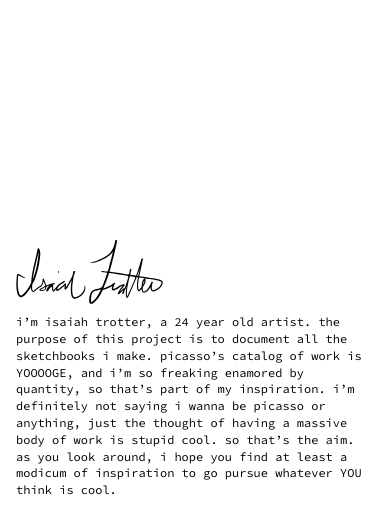
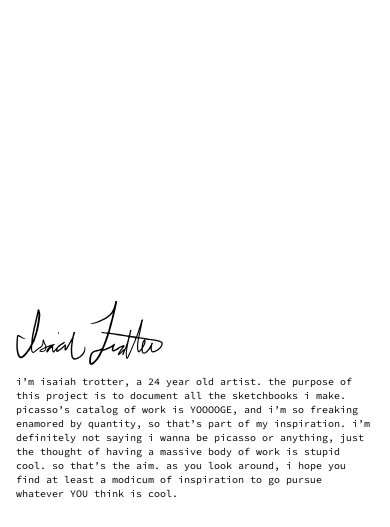
Before and after one commit to isaiahtrotter/eyezayuh, a PHP site: page / in a window 390 px wide. Shown: the part 317-844 px from the top of the page. Run offline with PHP 8.4, Linux system fonts and the light colour scheme.

Commit message:
Refactor footer text styling and update HTML structure for consistency

```diff
--- a/index.html
+++ b/index.html
@@ -16,7 +16,7 @@
 
 <div class="signature">
   <img src="/images/signature.svg" alt="isaiah trotter signature"></img>
-  <p style="margin-top: 6px; font-size: 12px;">i’m isaiah trotter, a 24 year old artist. the purpose of this project is to document all the sketchbooks i make. picasso’s catalog of work is YOOOOGE, and i’m so freaking enamored by quantity, so that’s part of my inspiration. i’m definitely not saying i wanna be picasso or anything, just the thought of having a massive body of work is stupid cool. so that’s the aim. as you look around, i hope you find at least a modicum of inspiration to go pursue whatever YOU think is cool. </p>
+  <p class="footer-text">i’m isaiah trotter, a 24 year old artist. the purpose of this project is to document all the sketchbooks i make. picasso’s catalog of work is YOOOOGE, and i’m so freaking enamored by quantity, so that’s part of my inspiration. i’m definitely not saying i wanna be picasso or anything, just the thought of having a massive body of work is stupid cool. so that’s the aim. as you look around, i hope you find at least a modicum of inspiration to go pursue whatever YOU think is cool. </p>
 </div>
 
 </body>
--- a/styles.css
+++ b/styles.css
@@ -8,8 +8,13 @@
 }
 
 p {
+  line-height: 1.4;
+}
+
+.footer-text {
   font-family: "Source Code Pro", monospace;
-  line-height: 1.4;
+  font-size: 12px;
+  margin-top: 6px;
 }
 
 main {
@@ -26,4 +31,8 @@
     padding: 16px;
     row-gap: 8px;
   }
+
+  .footer-text {
+    font-size: 10px;
+  }
 }
```
